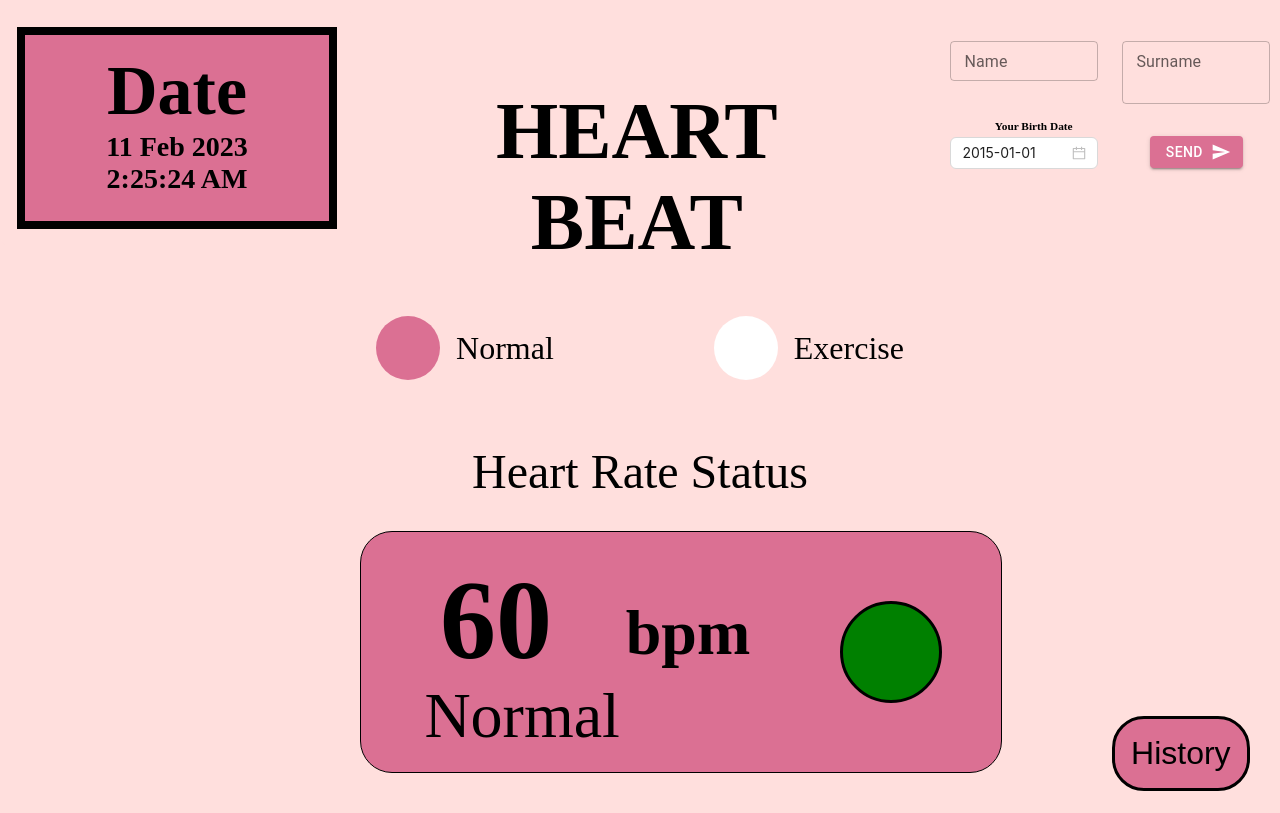
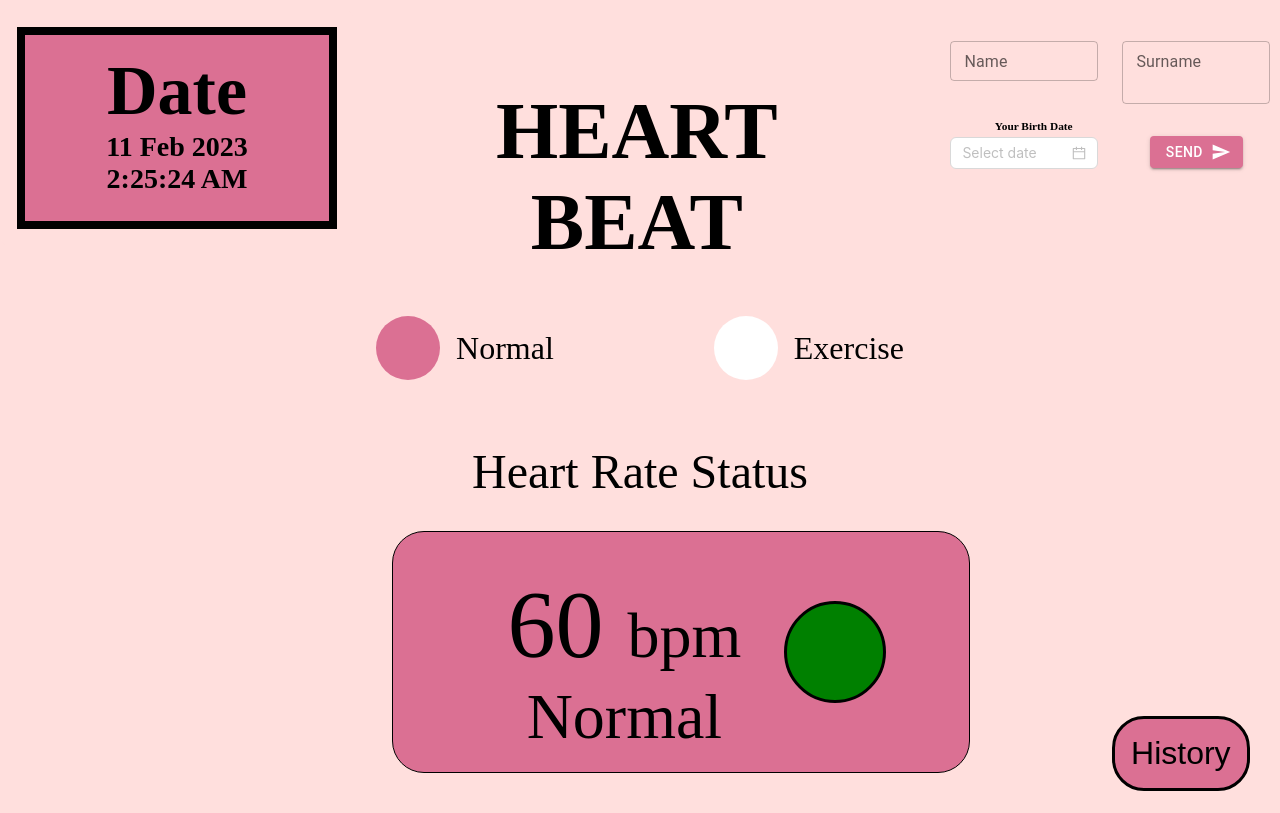
Before and after one commit to Exceed05-HeartBeat/Front-end, a React (Vite) app: page / in a window 1280 px wide. Built offline with nearby package versions, Linux system fonts and the light colour scheme; no server answers.

Commit message:
3real final plom

```diff
--- a/src/App.css
+++ b/src/App.css
@@ -89,9 +89,9 @@
 
 .HR_Card{
   border: 1px solid black;
-  width: 40rem;
+  width: 36rem;
   height: 15rem;
-  margin-left: 20rem;
+  margin-left: 22rem;
 
   display: flex;
   justify-content: center;
@@ -99,7 +99,7 @@
   align-items: center;
   margin-top: 2rem;
   background-color: palevioletred;
-  gap: 6rem;
+  gap: 1rem;
   border-radius: 2rem;
 }
 
@@ -119,23 +119,39 @@
 
 }
 
+.bbm{
+  font-size: 6rem;
+}
+
 .bpm{
   color: black;
   font-size: 7rem;
+  /* border: 1px solid black; */
 }
 
 .bpmu{
   color: black;
   font-size: 4rem;
+
+}
+
+.statusbpm{
+  /* border: 1px solid black; */
+  display: flex;
+  gap: 2rem;
 }
 
 .Cd{
   /* border: 1px solid black; */
   font-size: 4rem;
   width: 50%;
+  /* height: 500px; */
+  transform: translateY(-55px);
+  height: transparent;
   /* margin-top: 30px; */
   display: flex;
-  justify-content: left;
+  flex-direction: column;
+  /* justify-content: left; */
   margin-top: 8rem;
   margin-left: 1.3rem;
 }
--- a/src/Home.jsx
+++ b/src/Home.jsx
@@ -10,9 +10,11 @@ import Button from '@mui/material/Button';
 import SendIcon from '@mui/icons-material/Send';
 import dayjs from 'dayjs';
 import customParseFormat from 'dayjs/plugin/customParseFormat';
-import { DatePicker } from 'antd';
-import { Space } from 'antd';
+// import { DatePicker } from 'antd';
+// import { Space } from 'antd';
 import axios from 'axios'
+import { DatePicker, Space } from 'antd';
+
 dayjs.extend(customParseFormat);
 
 const months = ["Jan","Feb","Mar","Apr","May","Jun","Jul","Aug","Sep","Oct","Nov","Dec"]
@@ -54,7 +56,10 @@ function Home() {
   const [date,setDate] = useState(new Date());
   const label = { inputProps: { 'aria-label': 'Checkbox demo' } };
   const vl = {}
-  const onChange = (date, dateString) => {
+//   const onChange = (date, dateString) => {
+//     console.log(date, dateString);
+//   };
+    const onChange = (date, dateString) => {
     console.log(date, dateString);
   };
   useEffect(() => {
@@ -179,8 +184,8 @@ function Home() {
           </div>
 
           <Space direction="vertical" size={12}>
-          <DatePicker onChange={(date,dateString)=>setDated(dateString) } defaultValue={dayjs('2015/01/01', dateFormat)} format={dateFormat} />
-
+          {/* <DatePicker onChange={(date,dateString)=>setDated(dateString) } defaultValue={dayjs('YYYY-MM-DD', dateFormat)} format={dateFormat} /> */}
+          <DatePicker onChange={onChange} />
 
 
           </Space>
@@ -272,41 +277,25 @@ function Home() {
 
         }}
       >
-      <div className='bpm'>
+      {/* <div className='bpm'>
       {bpm}
-      </div>
+      {ST[cr2]}
+      </div> */}
       </Box>
-      <Box
-        sx={{
-          bgcolor: (theme) =>
-            theme.palette.mode === 'dark' ? '#101010' : 'none',
-          color: (theme) => (theme.palette.mode === 'dark' ? 'grey.300' : 'none'),
-          border: '1px solid none',
-          borderColor: (theme) =>
-            theme.palette.mode === 'dark' ? 'grey.800' : 'none',
-          p: 2,
-          borderRadius: 2,
-          fontSize: '0.875rem',
-          fontWeight: '700',
-          position: 'absolute',
-          top: 580,
-          left: '40%',
-          zIndex: 'tooltip',
-          width: '25%',
 
-        }}
-      >
-      <div className='bpmu'>
-      bpm
-      </div>
-      </Box>
       <div className='HR_Card'>
         <div className='Cd' >
-        {ST[cr2]}
+            <span className='bbm'>{bpm}  <span className='bpmu'>bpm</span></span>
+            <span>{ST[cr2]}</span>
         </div>
-        <div className='St' style={cr? null:StatusBox} >
+
+        {/* <div className='bpmu'>bpm</div> */}
+
+        <div className='statusbpm'>
+            <div className='St' style={cr? null:StatusBox} > </div>
+            </div>
         </div>
-        </div>
+
         <Box
         sx={{
           bgcolor: (theme) =>
```
